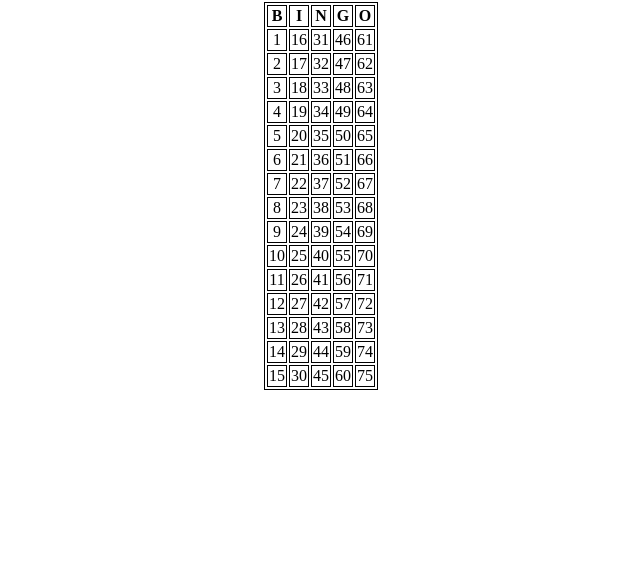
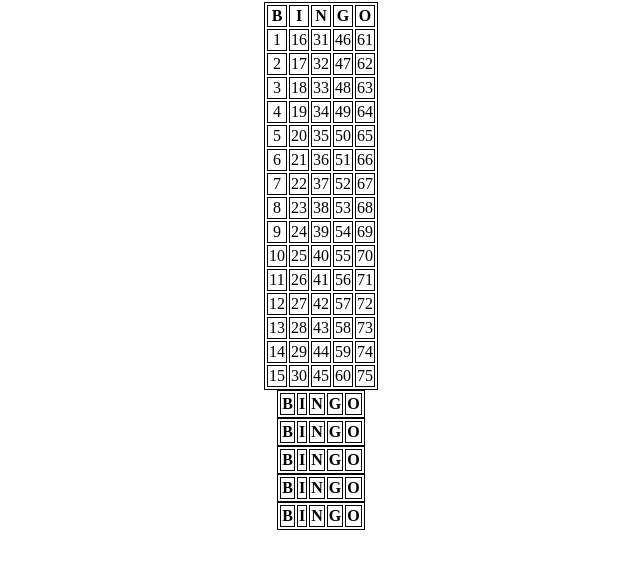
Before and after one commit to Luna-Hazuki2006/Bingo, a plain HTML site: page index.html in a window 1280 px wide. Shown: the part 78-644 px from the top of the page, without its empty margins (319-959 px from the left). Drawn offline with Linux system fonts and the light colour scheme.

Commit message:
Mínimos cambios :(

```diff
--- a/index.html
+++ b/index.html
@@ -10,5 +10,6 @@
 <body>
     <h1>Bingo :D</h1>
     <table id="tablero"></table>
+    <section id="tablitas"></section>
 </body>
 </html>
--- a/index.js
+++ b/index.js
@@ -1,4 +1,7 @@
 let tablero = document.getElementById("tablero")
+let tablitas = document.getElementById('tablitas')
+let cantidad = 5
+let letras = ['B', 'I', 'N', 'G', 'O']
 let numeros = []
 
 function llenar() {
@@ -15,7 +18,6 @@ function llenar() {
         columna.push(i)
     }
     let tr = document.createElement('tr')
-    let letras = ['B', 'I', 'N', 'G', 'O']
     for (const letra of letras) {
         let th = document.createElement('th')
         th.innerText = letra
@@ -35,4 +37,24 @@ function llenar() {
     console.log(numeros);
 }
 
+function crear() {
+    for (let i = 0; i < cantidad; i++) {
+        let tabla = document.createElement('table')
+        let tr = document.createElement('tr')
+        for (const letra of letras) {
+            let th = document.createElement('th')
+            th.innerText = letra
+            tr.appendChild(th)
+        }
+        tabla.appendChild(tr)
+        let resto = []
+        for (let i = 0; i < 5; i++) {
+            tr = document.createElement('tr')
+
+        }
+        tablitas.appendChild(tabla)
+    }
+}
+
 llenar()
+crear()
```
